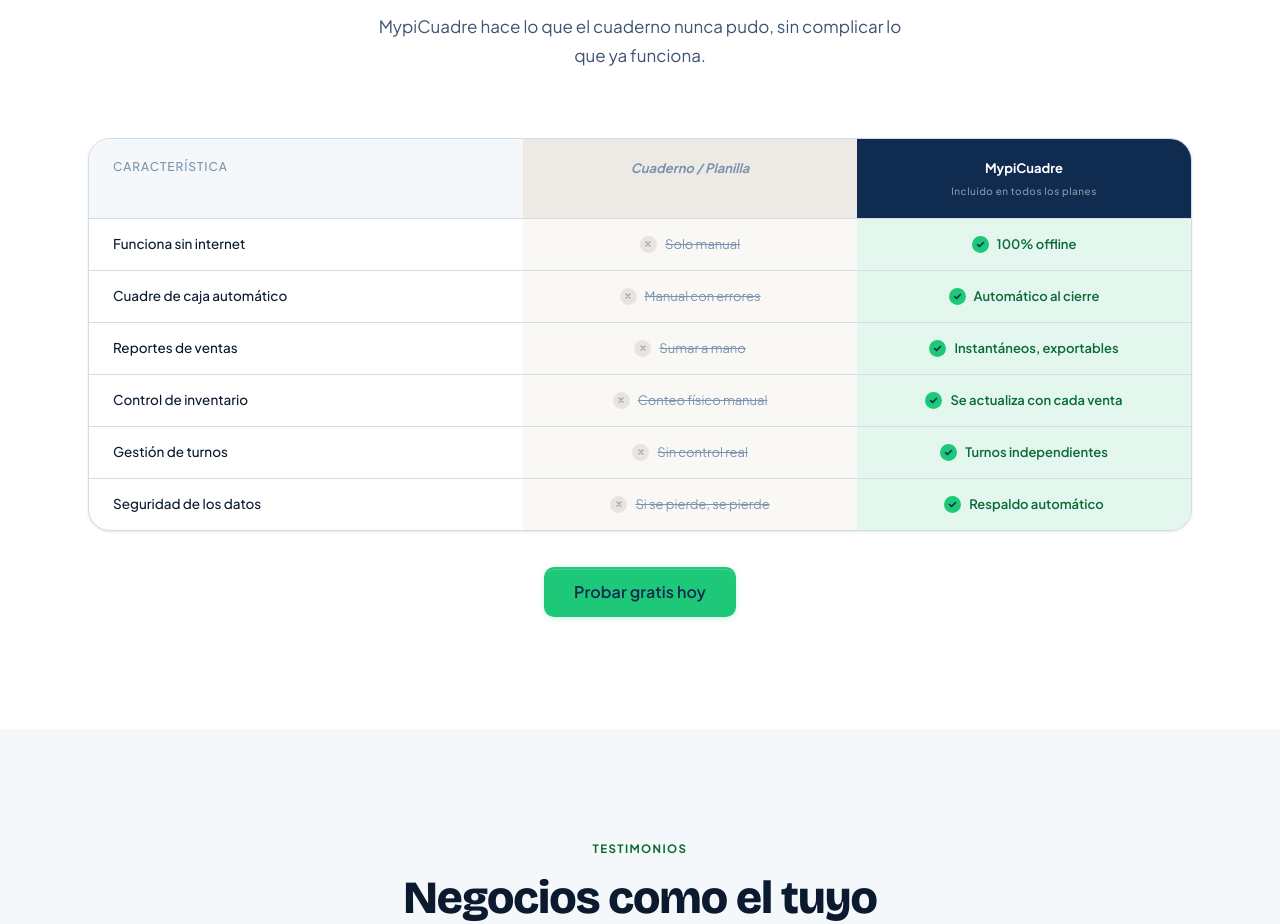
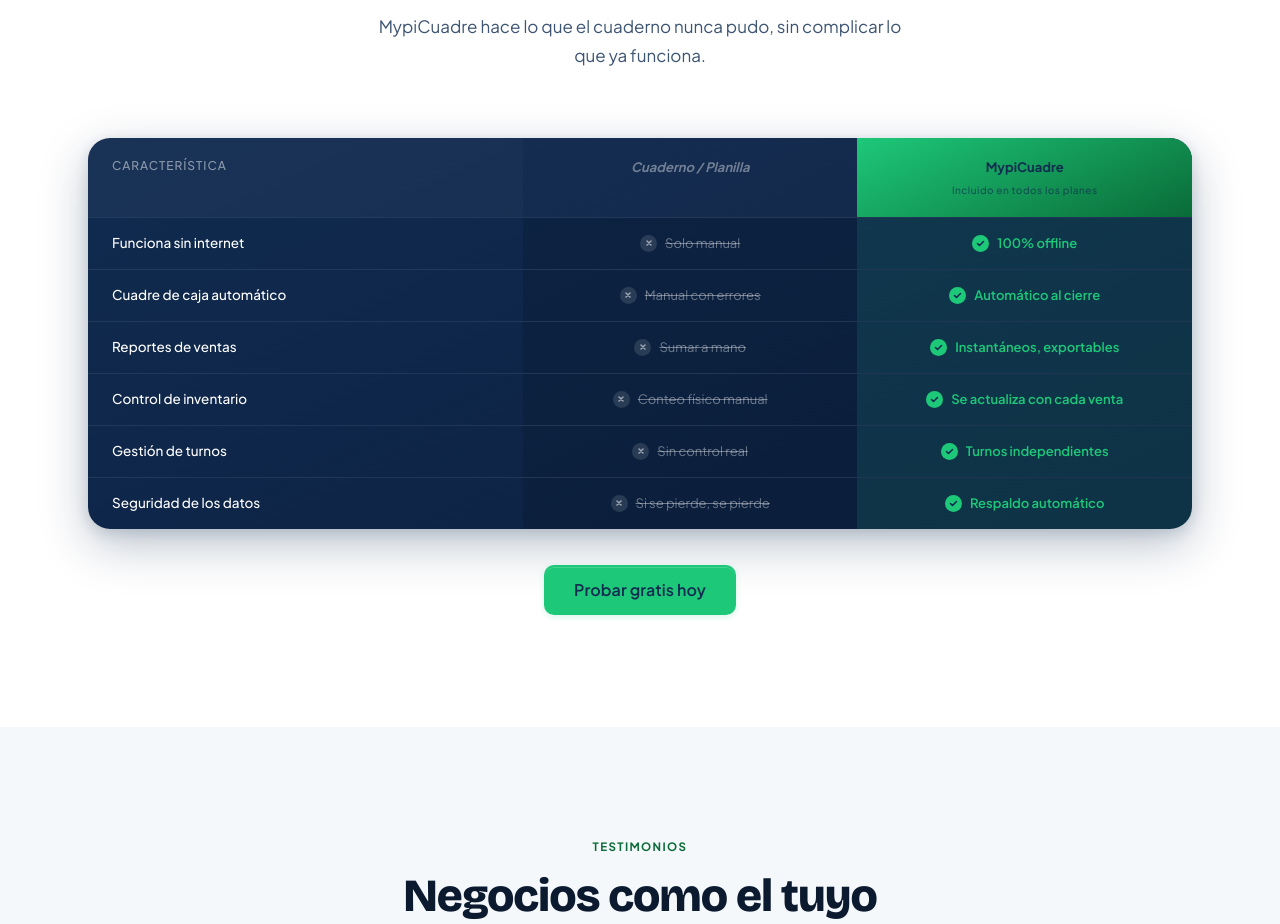
Before and after one commit to larquin2103/landingMypicuadre, a Next.js app: page / in a window 1280 px wide. Shown: the part 5300-6224 px from the top of the page. Built offline with nearby package versions, Linux system fonts and the light colour scheme.

Commit message:
style: give Comparison table the gradient depth treatment with cascading row reveal

```diff
--- a/src/app/globals.css
+++ b/src/app/globals.css
@@ -225,21 +225,40 @@
    COMPARISON
 ═══════════════════════════════ */
 .cmp-s { background: var(--s1); }
-.cmp-tbl { background: var(--s1); border: 1.5px solid var(--bd); border-radius: var(--r-xl); overflow: hidden; box-shadow: var(--sh-xs); }
+.cmp-tbl { background: linear-gradient(155deg, var(--navy) 0%, var(--navy-h) 100%); border-radius: var(--r-xl); overflow: hidden; box-shadow: 0 16px 48px rgba(16,43,80,.28), 0 4px 14px rgba(16,43,80,.14); }
 .cmp-hdr { display: grid; grid-template-columns: 1.3fr 1fr 1fr; }
 .cmp-hc { padding: 18px 24px; font-size: 13px; font-weight: 700; text-align: center; }
-.cmp-hc.feat { text-align: left; background: var(--bg); color: var(--t3); font-weight: 500; font-size: 12px; text-transform: uppercase; letter-spacing: .08em; }
-.cmp-hc.trad { background: #EDEAE6; color: var(--t3); font-style: italic; }
-.cmp-hc.mod { background: var(--navy); color: #FFF; display: flex; flex-direction: column; align-items: center; gap: 4px; }
-.cmp-hc.mod small { font-size: 10px; font-weight: 500; color: rgba(255,255,255,.5); letter-spacing: .05em; }
-.cmp-row { display: grid; grid-template-columns: 1.3fr 1fr 1fr; border-top: 1.5px solid var(--bd); }
-.cmp-row:hover { background: rgba(245,248,250,.6); }
-.cmp-c { padding: 14px 24px; font-size: 13.5px; display: flex; align-items: center; gap: 8px; }
-.cmp-c.feat { color: var(--t1); font-weight: 500; }
-.cmp-c.trad { color: var(--t3); background: #FAF8F5; justify-content: center; text-decoration: line-through; font-size: 13px; }
-.cmp-c.mod { color: var(--em-dk); background: var(--em-t); justify-content: center; font-weight: 600; font-size: 13px; }
+.cmp-hc.feat { text-align: left; background: rgba(255,255,255,.04); color: rgba(255,255,255,.5); font-weight: 500; font-size: 12px; text-transform: uppercase; letter-spacing: .08em; }
+.cmp-hc.trad { background: rgba(255,255,255,.02); color: rgba(255,255,255,.4); font-style: italic; }
+.cmp-hc.mod { background: linear-gradient(155deg, var(--em), var(--em-dk)); color: var(--navy); display: flex; flex-direction: column; align-items: center; gap: 4px; }
+.cmp-hc.mod small { font-size: 10px; font-weight: 500; color: rgba(16,43,80,.65); letter-spacing: .05em; }
+.cmp-row { display: grid; grid-template-columns: 1.3fr 1fr 1fr; border-top: 1px solid rgba(255,255,255,.08); }
+.cmp-row:hover { background: rgba(255,255,255,.03); }
+.cmp-c { padding: 14px 24px; font-size: 13.5px; display: flex; align-items: center; gap: 8px; opacity: 0; transform: translateX(-8px); transition: opacity .4s var(--ease), transform .4s var(--ease); }
+.cmp-tbl.in .cmp-c { opacity: 1; transform: none; }
+.cmp-tbl.in .cmp-row:nth-child(1) .cmp-c.feat { transition-delay: .05s; }
+.cmp-tbl.in .cmp-row:nth-child(1) .cmp-c.trad { transition-delay: .12s; }
+.cmp-tbl.in .cmp-row:nth-child(1) .cmp-c.mod { transition-delay: .19s; }
+.cmp-tbl.in .cmp-row:nth-child(2) .cmp-c.feat { transition-delay: .12s; }
+.cmp-tbl.in .cmp-row:nth-child(2) .cmp-c.trad { transition-delay: .19s; }
+.cmp-tbl.in .cmp-row:nth-child(2) .cmp-c.mod { transition-delay: .26s; }
+.cmp-tbl.in .cmp-row:nth-child(3) .cmp-c.feat { transition-delay: .19s; }
+.cmp-tbl.in .cmp-row:nth-child(3) .cmp-c.trad { transition-delay: .26s; }
+.cmp-tbl.in .cmp-row:nth-child(3) .cmp-c.mod { transition-delay: .33s; }
+.cmp-tbl.in .cmp-row:nth-child(4) .cmp-c.feat { transition-delay: .26s; }
+.cmp-tbl.in .cmp-row:nth-child(4) .cmp-c.trad { transition-delay: .33s; }
+.cmp-tbl.in .cmp-row:nth-child(4) .cmp-c.mod { transition-delay: .4s; }
+.cmp-tbl.in .cmp-row:nth-child(5) .cmp-c.feat { transition-delay: .33s; }
+.cmp-tbl.in .cmp-row:nth-child(5) .cmp-c.trad { transition-delay: .4s; }
+.cmp-tbl.in .cmp-row:nth-child(5) .cmp-c.mod { transition-delay: .47s; }
+.cmp-tbl.in .cmp-row:nth-child(6) .cmp-c.feat { transition-delay: .4s; }
+.cmp-tbl.in .cmp-row:nth-child(6) .cmp-c.trad { transition-delay: .47s; }
+.cmp-tbl.in .cmp-row:nth-child(6) .cmp-c.mod { transition-delay: .54s; }
+.cmp-c.feat { color: #FFF; font-weight: 500; }
+.cmp-c.trad { color: rgba(255,255,255,.4); background: rgba(0,0,0,.12); justify-content: center; text-decoration: line-through; font-size: 13px; }
+.cmp-c.mod { color: var(--em); background: rgba(29,200,121,.1); justify-content: center; font-weight: 600; font-size: 13px; }
 .ck { width: 17px; height: 17px; border-radius: 50%; background: var(--em); display: flex; align-items: center; justify-content: center; flex-shrink: 0; }
-.xk { width: 17px; height: 17px; border-radius: 50%; background: #E8E4E0; display: flex; align-items: center; justify-content: center; flex-shrink: 0; }
+.xk { width: 17px; height: 17px; border-radius: 50%; background: rgba(255,255,255,.12); display: flex; align-items: center; justify-content: center; flex-shrink: 0; }
 
 /* ═══════════════════════════════
    TESTIMONIALS
--- a/src/components/Comparison.tsx
+++ b/src/components/Comparison.tsx
@@ -10,7 +10,7 @@
 function CrossIcon() {
   return (
     <div className="xk">
-      <svg width="8" height="8" viewBox="0 0 8 8" fill="none"><path d="M2 2l4 4M6 2L2 6" stroke="#aaa" strokeWidth="1.5" strokeLinecap="round" /></svg>
+      <svg width="8" height="8" viewBox="0 0 8 8" fill="none"><path d="M2 2l4 4M6 2L2 6" stroke="rgba(255,255,255,.55)" strokeWidth="1.5" strokeLinecap="round" /></svg>
     </div>
   );
 }
```
